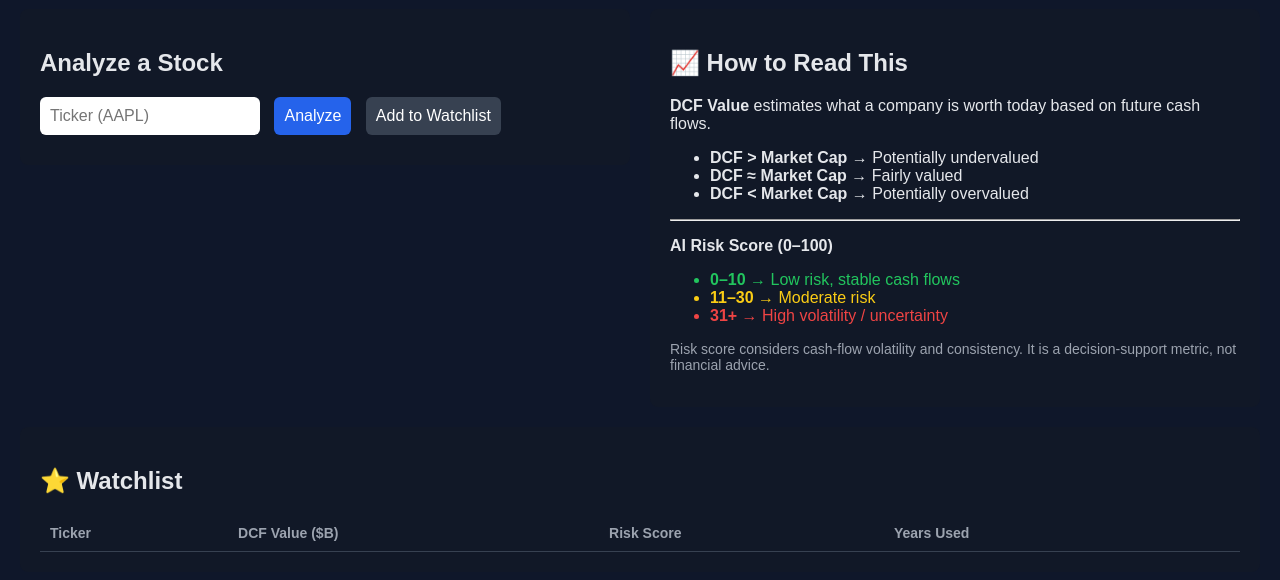
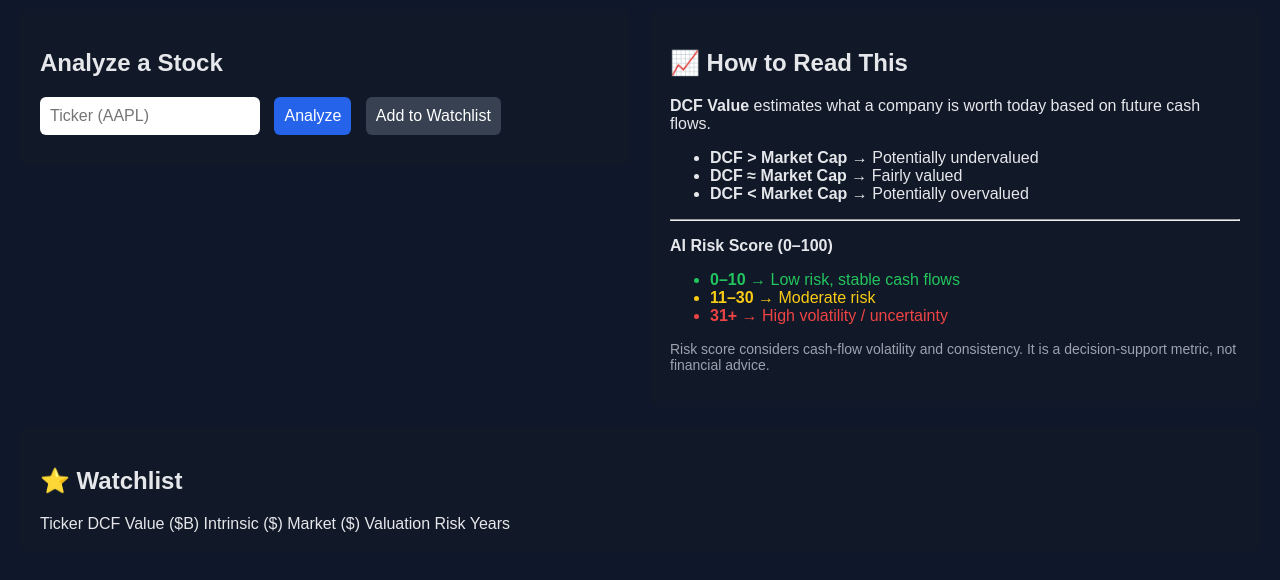
Before and after one commit to k-clem/DCF-AI-PROJECT, a plain HTML site: page public/index.html in a window 1280 px wide. Shown: the part 100-680 px from the top of the page. Drawn offline with Linux system fonts and the light colour scheme.

Commit message:
Update index.html

```diff
--- a/public/index.html
+++ b/public/index.html
@@ -138,16 +138,19 @@
 <div class="card">
   <h2>⭐ Watchlist</h2>
 
-  <table>
  <thead>
   <tr>
     <th>Ticker</th>
     <th>DCF Value ($B)</th>
-        <th>Risk Score</th>
-        <th>Years Used</th>
+    <th>Intrinsic ($)</th>
+    <th>Market ($)</th>
+    <th>Valuation</th>
+    <th>Risk</th>
+    <th>Years</th>
     <th></th>
   </tr>
 </thead>
+
     <tbody id="watchlistTable"></tbody>
   </table>
 </div>
```
Lines whose indentation alone changed are shown as unchanged.
